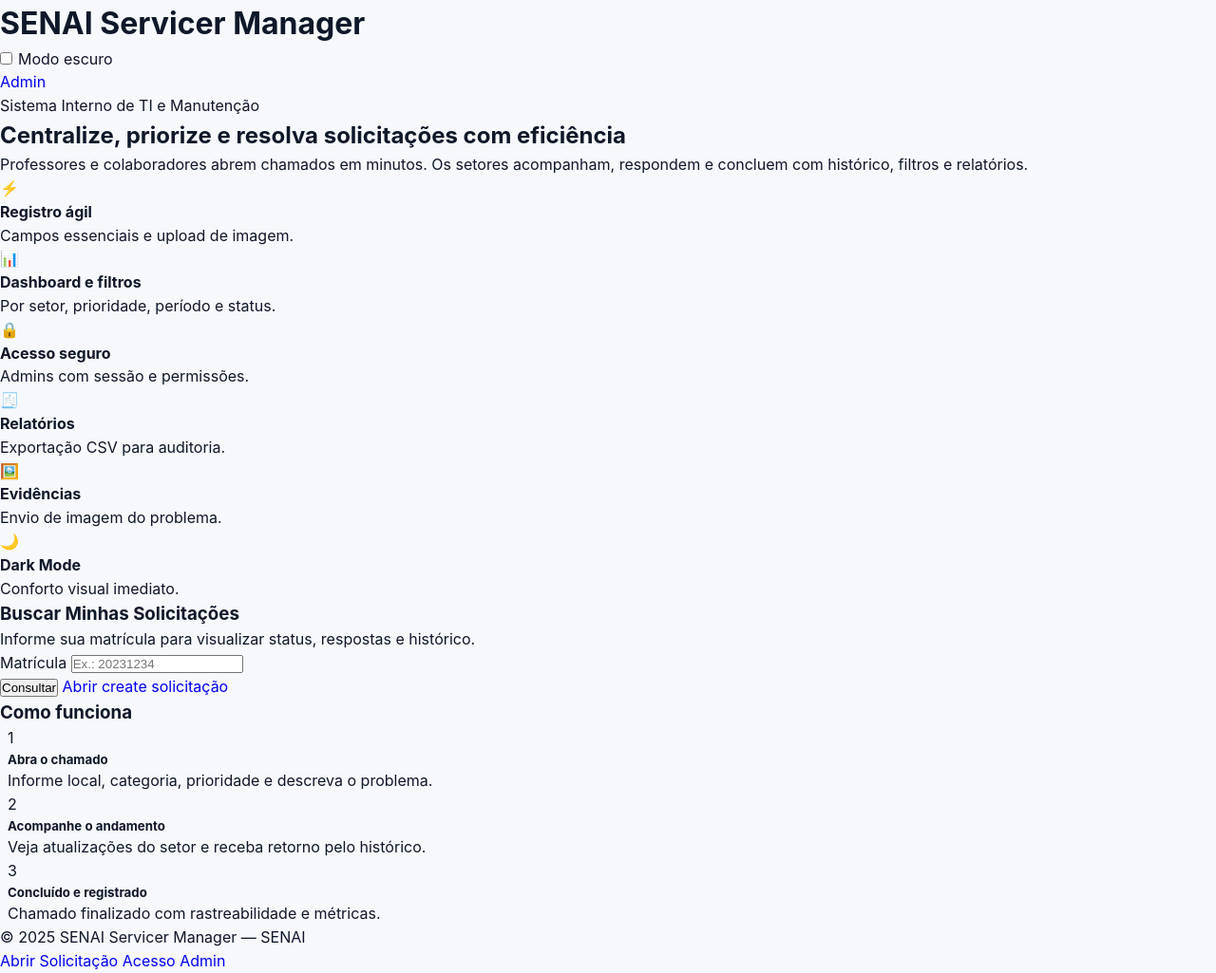
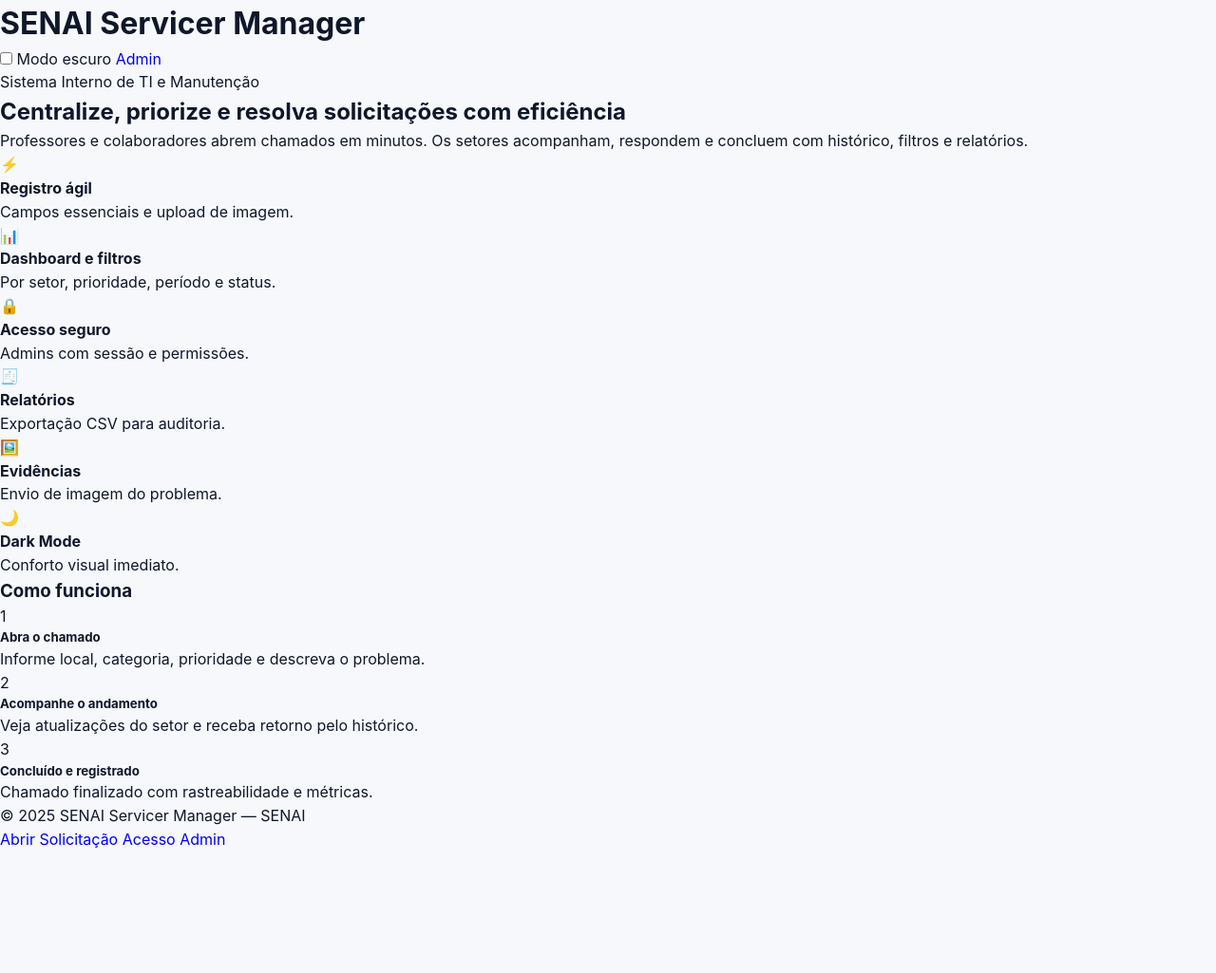
Before and after one commit to Tiagotj7/hackatonsenai_tj7_chenzo, a PHP site: page / in a window 1280 px wide. Shown: the whole page at 95% size. After the commit the page ends 893 px from the top, so only its background shows below. Run offline with PHP 8.4, Linux system fonts and the light colour scheme.

Commit message:
remove quick
Removido a seção para busca de solicitações no index.php e removido o estilo inline do mesmo

```diff
--- a/index.php
+++ b/index.php
@@ -19,12 +19,12 @@ require_once __DIR__ . '/config/helpers.php';
 <body>
     <header class="navbar">
         <div class="container">
-            <h1 style="display:flex;align-items:center;gap:8px;">
+            <h1>
                 <?php echo e(app_name()); ?>
             </h1>
         </div>
         <div class="actions">
-            <label style="display:flex;align-items:center;gap:6px;cursor:pointer;">
+            <label>
                 <input type="checkbox" id="darkToggle"> Modo escuro
             </label>
             <a class="btn" href="<?php echo base_url('admin/login.php'); ?>">Admin</a>
@@ -92,29 +92,9 @@ require_once __DIR__ . '/config/helpers.php';
 
         <!-- AÇÕES RÁPIDAS -->
         <section class="container">
-            <?php foreach (get_flash() as $f): ?>
-                <div class="alert <?php echo e($f['type']); ?>"><?php echo e($f['message']); ?></div>
-            <?php endforeach; ?>
-
-            <div class="quick">
-                <div class="card">
-                    <h3>Buscar Minhas Solicitações</h3>
-                    <p class="mini-muted">Informe sua matrícula para visualizar status, respostas e histórico.</p>
-                    <form method="get" action="<?php echo base_url('users/minhas.php'); ?>" class="grid cols-2" createlidate>
-                        <div class="form-group" style="grid-column:1/-1;">
-                            <label>Matrícula</label>
-                            <input type="text" name="matricula" placeholder="Ex.: 20231234" required>
-                        </div>
-                        <div class="form-group" style="grid-column:1/-1;">
-                            <button class="btn primary" type="submit">Consultar</button>
-                            <a class="btn" href="<?php echo base_url('users/create.php'); ?>">Abrir create solicitação</a>
-                        </div>
-                    </form>
-                </div>
-
             <div class="card">
                 <h3>Como funciona</h3>
-                    <div class="steps" style="position:relative; padding-left:8px;">
+                <div class="steps">
                     <div class="lane"></div>
                     <div class="step">
                         <div class="num">1</div>
@@ -139,7 +119,6 @@ require_once __DIR__ . '/config/helpers.php';
                     </div>
                 </div>
             </div>
-            </div>
         </section>
     </main>
     <section class="access">
```
Lines whose indentation alone changed are shown as unchanged.
